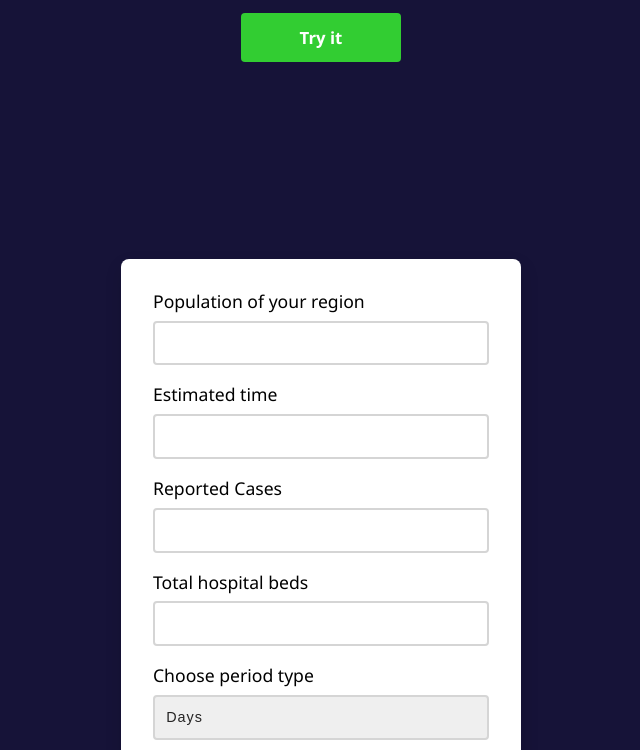
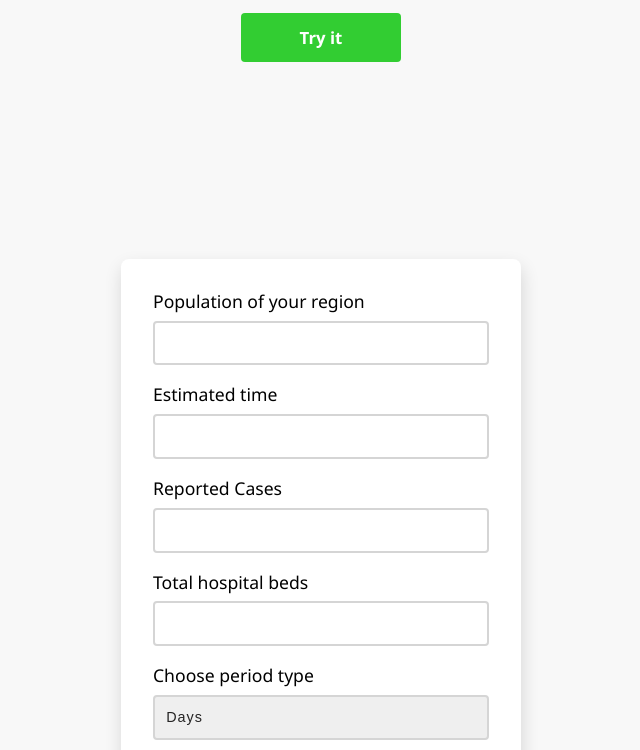
Before and after one commit to blessdarah/covid-19-assessment, a website: page index.html in a window 1280 px wide. Shown: the part 301-1051 px from the top of the page, without its empty margins (319-959 px from the left). Drawn offline with Linux system fonts and the light colour scheme.

```diff
--- a/src/css/main.css
+++ b/src/css/main.css
@@ -6,7 +6,7 @@
 
 body {
     font-family: 'Segoe UI', Tahoma, Geneva, Verdana, sans-serif;
-    background: #161338;
+    background: #f8f8f8;
     line-height: 1.5;
 }
 
```
